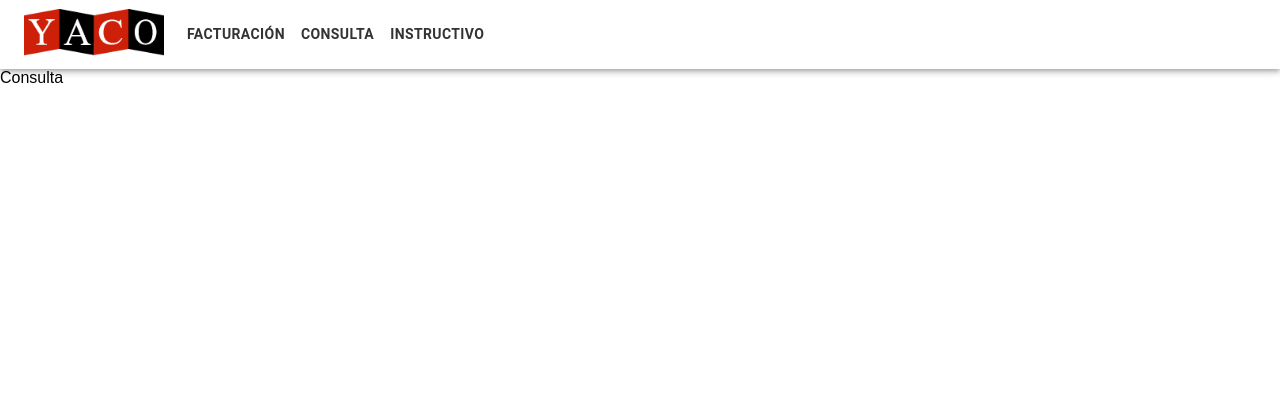
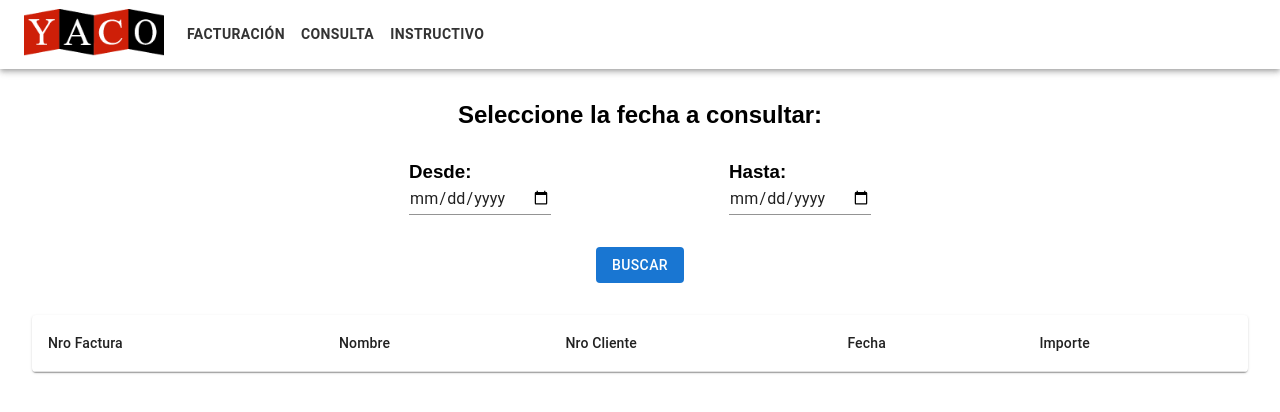
Before and after one commit to tomasleggire/yaco, a React (Vite) app: page /consulta in a window 1280 px wide. Shown: the top 412 px of the page. Built offline with nearby package versions, Linux system fonts and the light colour scheme.

Commit message:
Consulta maquetado

```diff
--- a/src/pages/Consulta/Consulta.scss
+++ b/src/pages/Consulta/Consulta.scss
@@ -0,0 +1,25 @@
+.main-consulta {
+    display: flex;
+    flex-direction: column;
+    justify-content: center;
+    align-items: center;
+    padding: 2rem;
+}
+
+.main-consulta-date {
+    display: flex;
+    width: 100%;
+    margin: 2rem 0;
+    justify-content: space-around;
+    max-width: 40rem;
+    div {
+        display: flex;
+        flex-direction: column;
+        align-items: flex-start;
+    }
+}
+
+.main-consulta-tabla {
+    width: 100%;
+    margin-top: 2rem;
+}
--- a/src/pages/Consulta/Consulta.tsx
+++ b/src/pages/Consulta/Consulta.tsx
@@ -1,5 +1,79 @@
-import React from "react";
+import React, { useState, useContext } from "react";
+import { MyContext } from "../../domain/context/FacturacionContext";
+import {
+  Input,
+  Button,
+  TableContainer,
+  Table,
+  Paper,
+  TableCell,
+  TableHead,
+  TableRow,
+  TableBody,
+} from "@mui/material";
+import "./Consulta.scss";
 
 export default function Consulta() {
-  return <div>Consulta</div>;
+  const [fechaDesde, setFechaDesde] = useState("");
+  const [fechaHasta, setFechaHasta] = useState("");
+
+  const { facturasProcesadas } = useContext(MyContext);
+
+  const consultarFacturas = () => {
+    if (fechaDesde == "" || fechaHasta == "") {
+      window.alert("Debes indicar ambas fechas para realizar una consulta");
+    } else {
+      console.log(`Buscando facturas desde ${fechaDesde} hasta ${fechaHasta}`);
+    }
+  };
+
+  return (
+    <div className="main-consulta">
+      <h2>Seleccione la fecha a consultar: </h2>
+      <div className="main-consulta-date">
+        <div>
+          <h3>Desde:</h3>
+          <Input type="date" onChange={(e) => setFechaDesde(e.target.value)} />
+        </div>
+        <div>
+          <h3>Hasta:</h3>
+          <Input type="date" onChange={(e) => setFechaHasta(e.target.value)} />
+        </div>
+      </div>
+      <Button variant="contained" disableElevation onClick={consultarFacturas}>
+        Buscar
+      </Button>
+      <div className="main-consulta-tabla">
+        <TableContainer component={Paper}>
+          <Table sx={{ minWidth: 650 }} aria-label="simple table">
+            <TableHead>
+              <TableRow>
+                <TableCell>Nro Factura</TableCell>
+                <TableCell>Nombre</TableCell>
+                <TableCell>Nro Cliente</TableCell>
+                <TableCell>Fecha</TableCell>
+                <TableCell>Importe</TableCell>
+              </TableRow>
+            </TableHead>
+            <TableBody>
+              {facturasProcesadas.map((factura: FacturaType, index: number) => (
+                <TableRow
+                  key={index}
+                  sx={{ "&:last-child td, &:last-child th": { border: 0 } }}
+                >
+                  <TableCell component="th" scope="row">
+                    {factura.numeroDeFactura}
+                  </TableCell>
+                  <TableCell>{factura.nombre}</TableCell>
+                  <TableCell>{factura.numeroDeCliente}</TableCell>
+                  <TableCell>{factura.fecha}</TableCell>
+                  <TableCell>{factura.importe}</TableCell>
+                </TableRow>
+              ))}
+            </TableBody>
+          </Table>
+        </TableContainer>
+      </div>
+    </div>
+  );
 }
```
